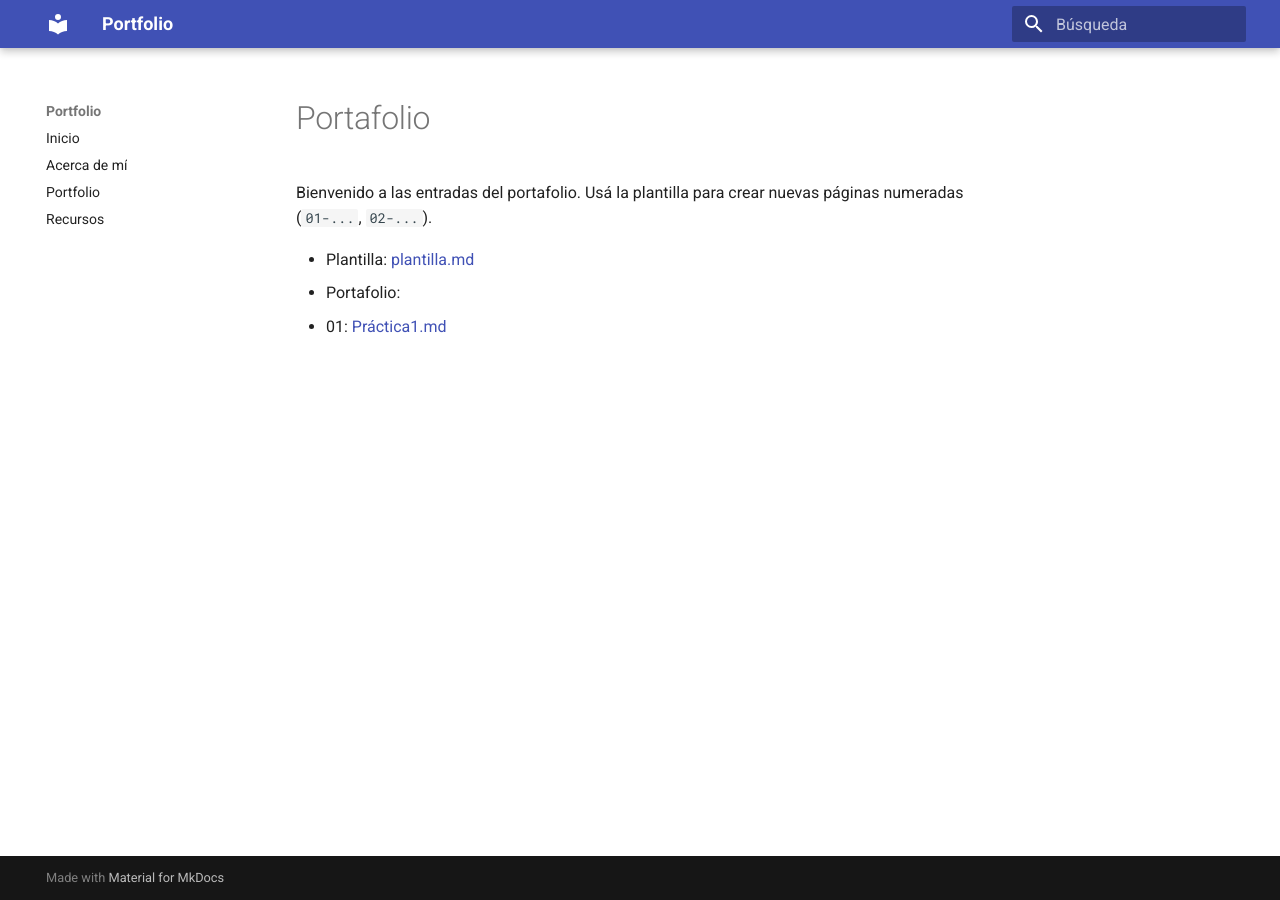
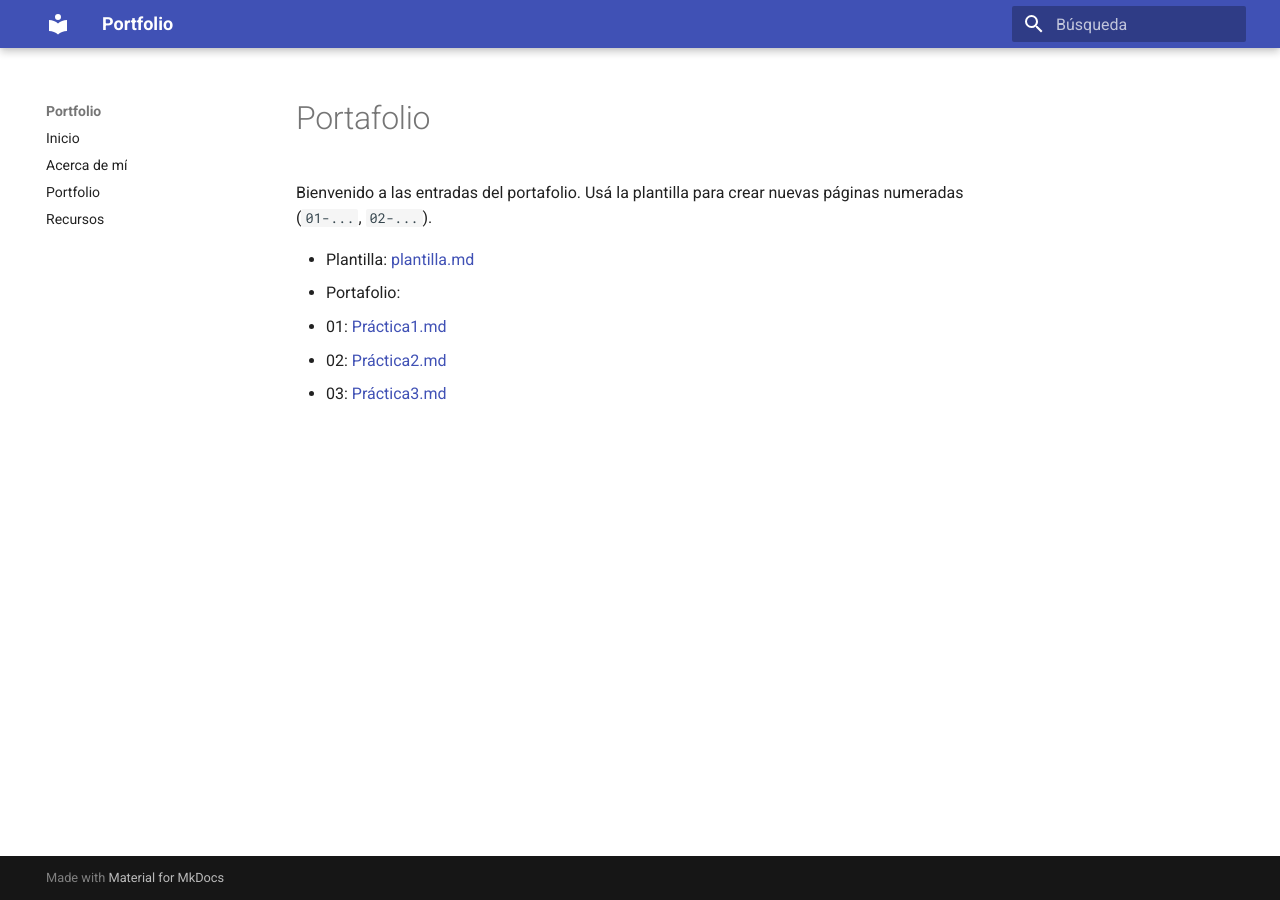
Before and after one commit to aleaurre/Ingenieria_de_Datos, an MkDocs documentation site: the page built from docs/portfolio/index.md, in a window 1280 px wide. Built offline with MkDocs 1.6.1 and Material for MkDocs 9.7.7, drawn with Linux system fonts in a browser that asks for light colours.

Commit message:
Update index.md

```diff
--- a/docs/portfolio/index.md
+++ b/docs/portfolio/index.md
@@ -11,3 +11,5 @@ Bienvenido a las entradas del portafolio. Usá la plantilla para crear nuevas p
 - Plantilla: [plantilla.md](plantilla.md)
 - Portafolio:
   - 01: [Práctica1.md](Práctica1.md)
+  - 02: [Práctica2.md](Práctica2.md)
+  - 03: [Práctica3.md](Práctica3.md)
```
